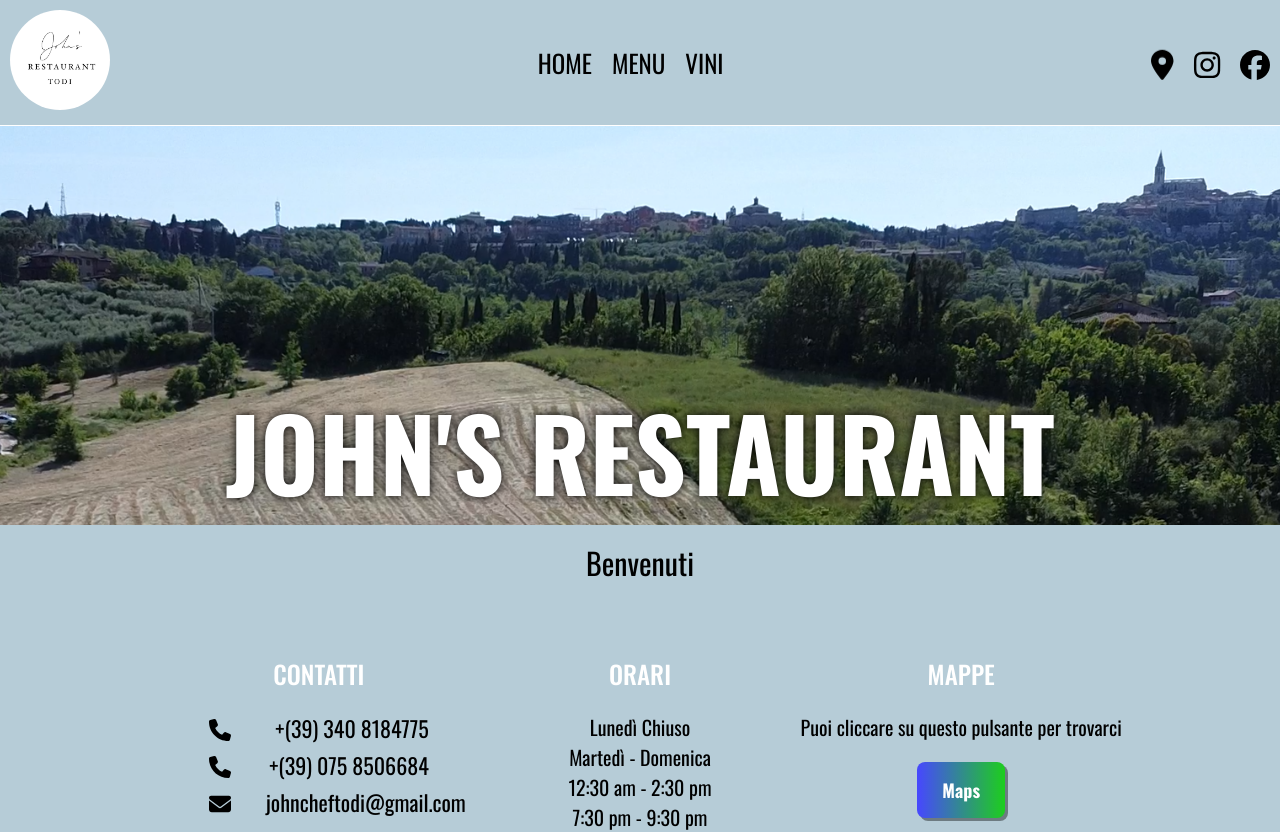
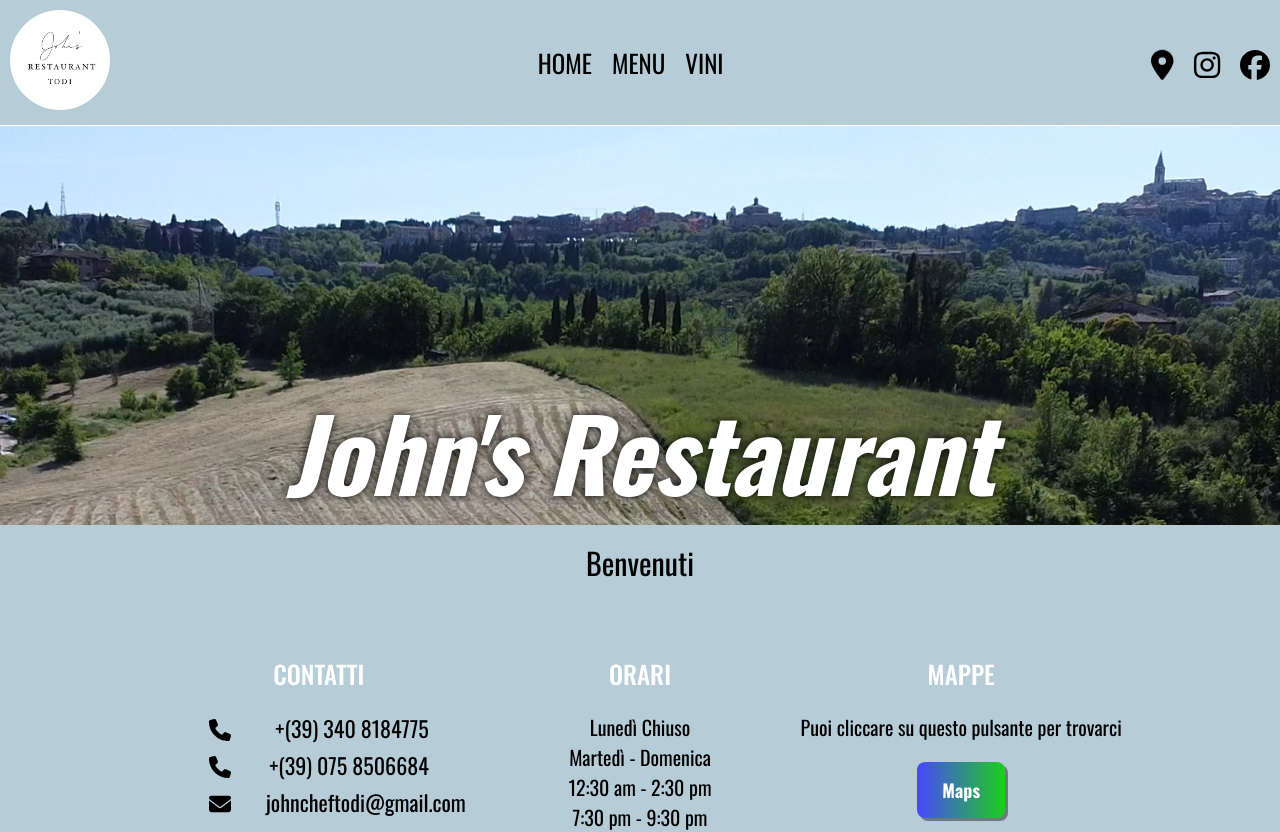
Before and after one commit to CalinCretu/JohnsRestaurant, a Vue app: page / in a window 1280 px wide. Shown: the top 832 px of the page. Built offline with nearby package versions, Linux system fonts and the light colour scheme; a web font is replaced by a local one.

Commit message:
ADD - italic title

```diff
--- a/src/components/Welcome.vue
+++ b/src/components/Welcome.vue
@@ -18,7 +18,7 @@ export default {
 <template>
   <div class="container-lg">
     <div class="hero-title">
-      <h1>John's Restaurant</h1>
+      <h1><i>John's Restaurant</i></h1>
     </div>
     <div class="second-title">
       Benvenuti
@@ -35,7 +35,6 @@ export default {
     align-items: end;
     justify-content: center;
     font-size: 50px;
-    text-transform: uppercase;
     font-weight: 500;
     background-image: url("/public/imgs/photos/PanoramaTodi.png");
     height: 400px;
```
